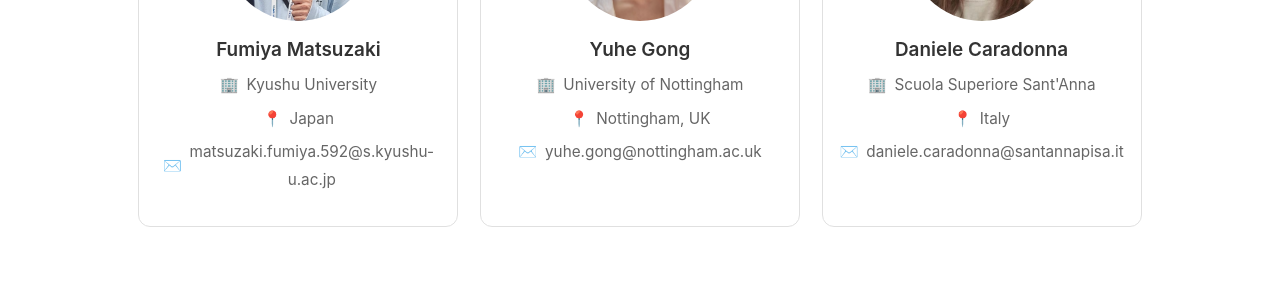
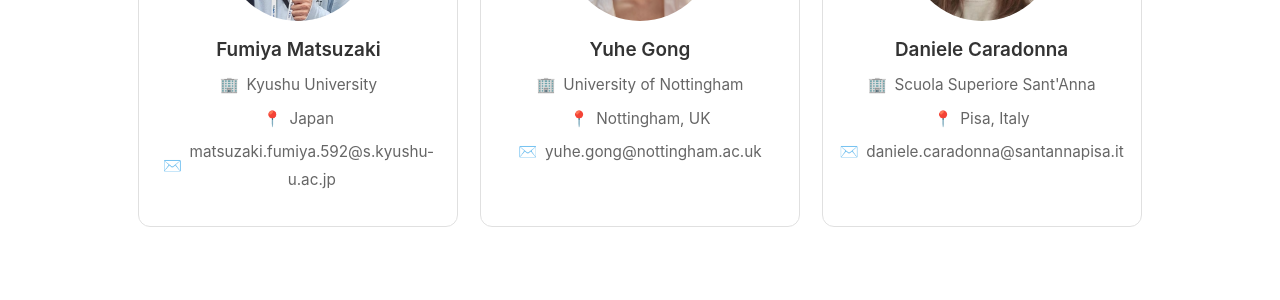
Before and after one commit to IEEE-RAS-Robot-Control/ieee-ras-robot-control.github.io, a Jekyll site: the page built from _pages/members.html, in a window 1280 px wide. Shown: the part 1394-1694 px from the top of the page. Built offline with Jekyll 4.4.1, drawn with Linux system fonts in a browser that asks for light colours; cached includes are drawn as plain includes.

Commit message:
Update location for Daniele Caradonna

```diff
--- a/_data/members.yml
+++ b/_data/members.yml
@@ -39,5 +39,5 @@
   - name: Daniele Caradonna
     photo: daniele_caradonna.jpg
     affiliation: "Scuola Superiore Sant'Anna"
-    location: Italy
+    location: Pisa, Italy
     email: daniele.caradonna@santannapisa.it
```
